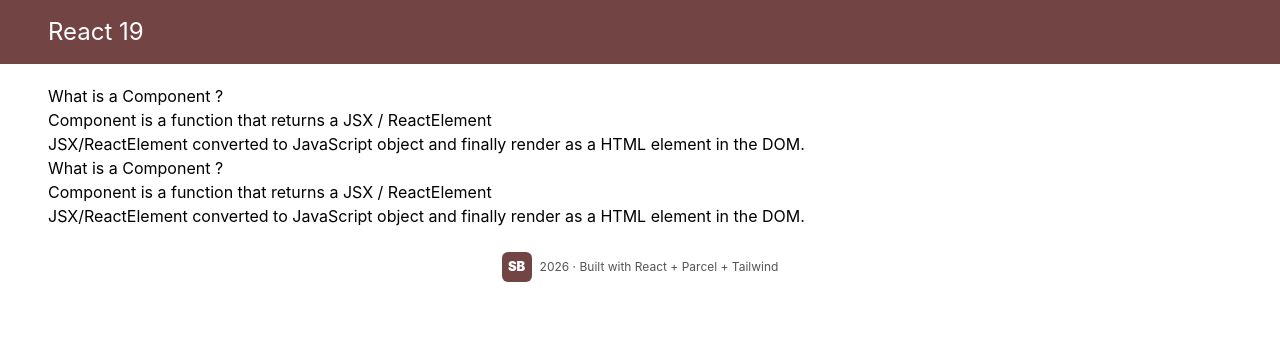
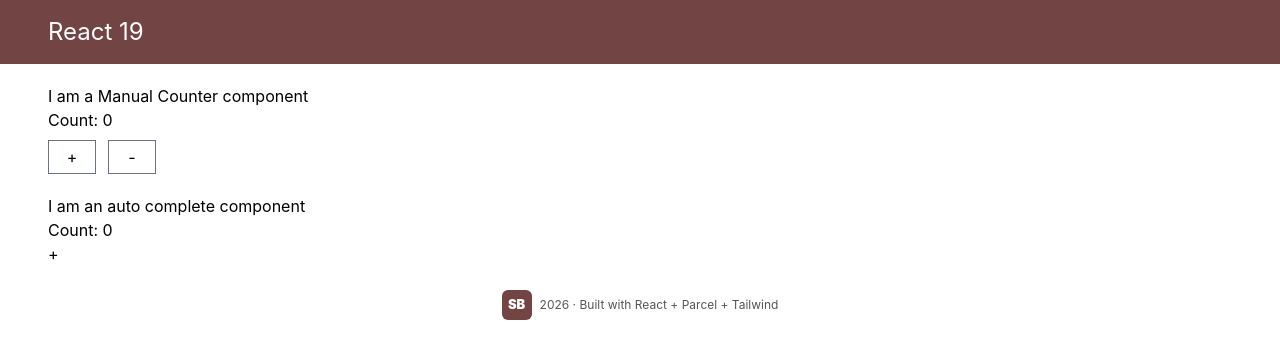
Before and after one commit to sendray/react-learning, a React (Vite) app: page /explore in a window 1280 px wide. Shown: the top 358 px of the page. Built offline with nearby package versions, Linux system fonts and the light colour scheme.

Commit message:
Understanding components, nested components, passing data from parent to child, useState and useEffect hooks

```diff
--- a/src/App.tsx
+++ b/src/App.tsx
@@ -7,7 +7,7 @@ import CardDetails from "./components/CardDetails";
 import Error from "./components/Error";
 import Footer from "./components/Footer";
 import Header from "./components/Header";
-import Explore from "./components/core-learning/components/Explore";
+import ManualCounter from "./components/core-learning/components/ManualCounter";
 
 const App = () => (
   <div>
@@ -29,7 +29,7 @@ const routerConfig = createBrowserRouter(
         { path: "/", element: <CardContainer /> },
         { path: "/about", element: <About /> },
         { path: "/details/:id", element: <CardDetails /> },
-        { path: "/explore", element: <Explore /> },
+        { path: "/explore", element: <ManualCounter /> },
       ],
     },
   ],
--- /dev/null
+++ b/src/components/core-learning/components/AutoCounter.tsx
@@ -0,0 +1,17 @@
+import { useState } from 'react';
+
+const AutoCounter = () => {
+  const [count, setCount] = useState<number>(0);
+
+
+  return (
+    <>
+      I am an auto complete component
+      <p>Count: {count}</p>
+      <button onClick={() => setCount(count => count + 1)}>+</button>
+    </>
+  )
+}
+
+
+export default AutoCounter;
--- a/src/components/core-learning/components/Explore.tsx
+++ /dev/null
@@ -1,40 +0,0 @@
-// import { IComponentProps } from "../../../utils/types";
-
-// import styles from './Explore.css';
-
-const Component = () => {
-  const elm = (
-    <>
-      <ul>
-        <p>What is a Component ?</p>
-        <li>Component is a function that returns a JSX / ReactElement</li>
-        <li>
-          JSX/ReactElement converted to JavaScript object and finally render as
-          a HTML element in the DOM.
-        </li>
-      </ul>
-
-      <ul>
-        <p>What is a Component ?</p>
-        <li>Component is a function that returns a JSX / ReactElement</li>
-        <li>
-          JSX/ReactElement converted to JavaScript object and finally render as
-          a HTML element in the DOM.
-        </li>
-      </ul>
-    </>
-  );
-
-  console.log(elm);
-  return elm;
-};
-
-const Explore = () => {
-  return (
-    <>
-      <Component />
-    </>
-  );
-};
-
-export default Explore;
--- /dev/null
+++ b/src/components/core-learning/components/ManualCounter.tsx
@@ -0,0 +1,41 @@
+import { useState } from "react";
+import AutoCounter from "./AutoCounter";
+
+const ManualCounter = () => {
+  const [count, setCount] = useState(0);
+
+  const incrementCounter = () => {
+    setCount((count) => ++count);
+  };
+
+  const decrementCounter = () => {
+    count > 0 && setCount((count) => --count);
+  };
+
+  return (
+    <>
+      <p>I am a Manual Counter component</p>
+      <p>Count: {count}</p>
+      <div className="flex gap-3 mt-2">
+      <button
+        onClick={incrementCounter}
+        className="p-1 border borer-solid border-gray-500 w-12"
+      >
+        +
+      </button>
+      <button
+        onClick={decrementCounter}
+        className="p-1 border borer-solid border-gray-500 w-12"
+      >
+        -
+      </button>
+      </div>
+
+      <div className="mt-5"></div>
+
+      <AutoCounter />
+    </>
+  );
+};
+
+export default ManualCounter;
--- a/src/components/core-learning/components/NestedComponents.tsx
+++ /dev/null
@@ -1,11 +0,0 @@
-import Component from "./Explore";
-
-const NestedComponents = () => {
-  return (
-    <>
-      <Component label="Nested Component" />
-    </>
-  );
-};
-
-export default NestedComponents;
```
